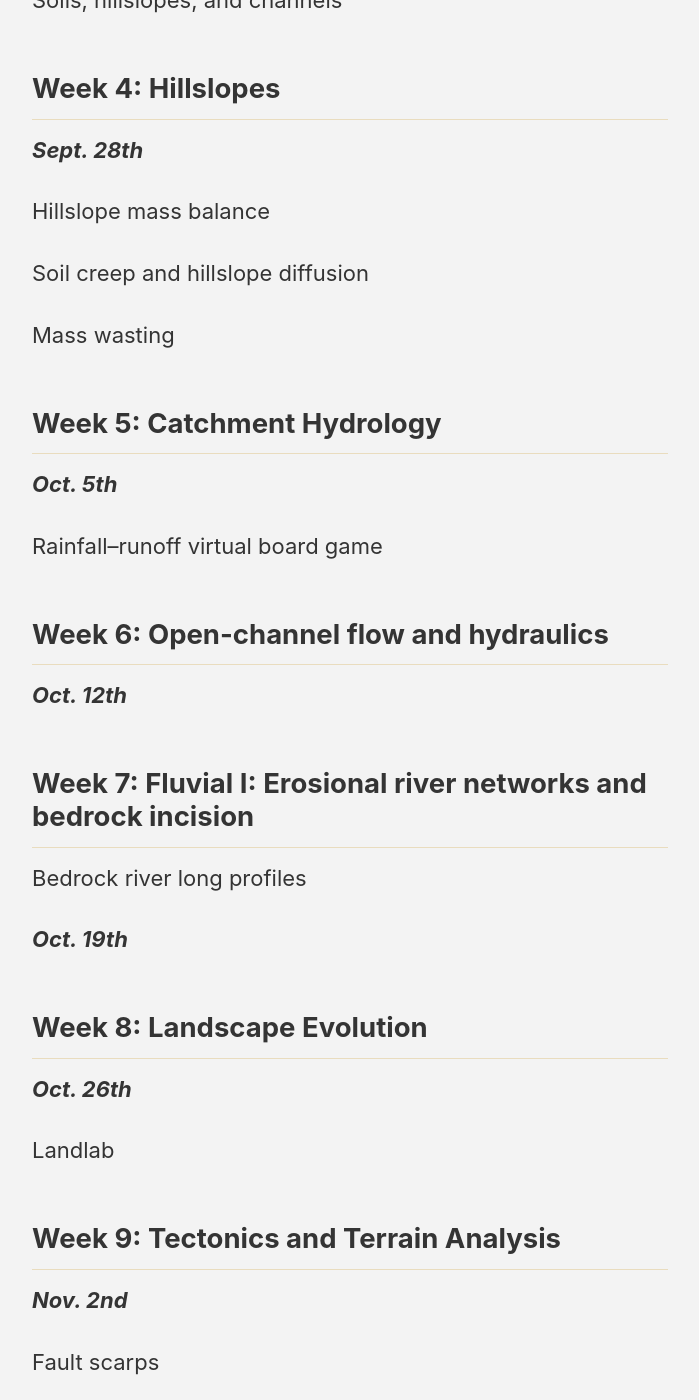
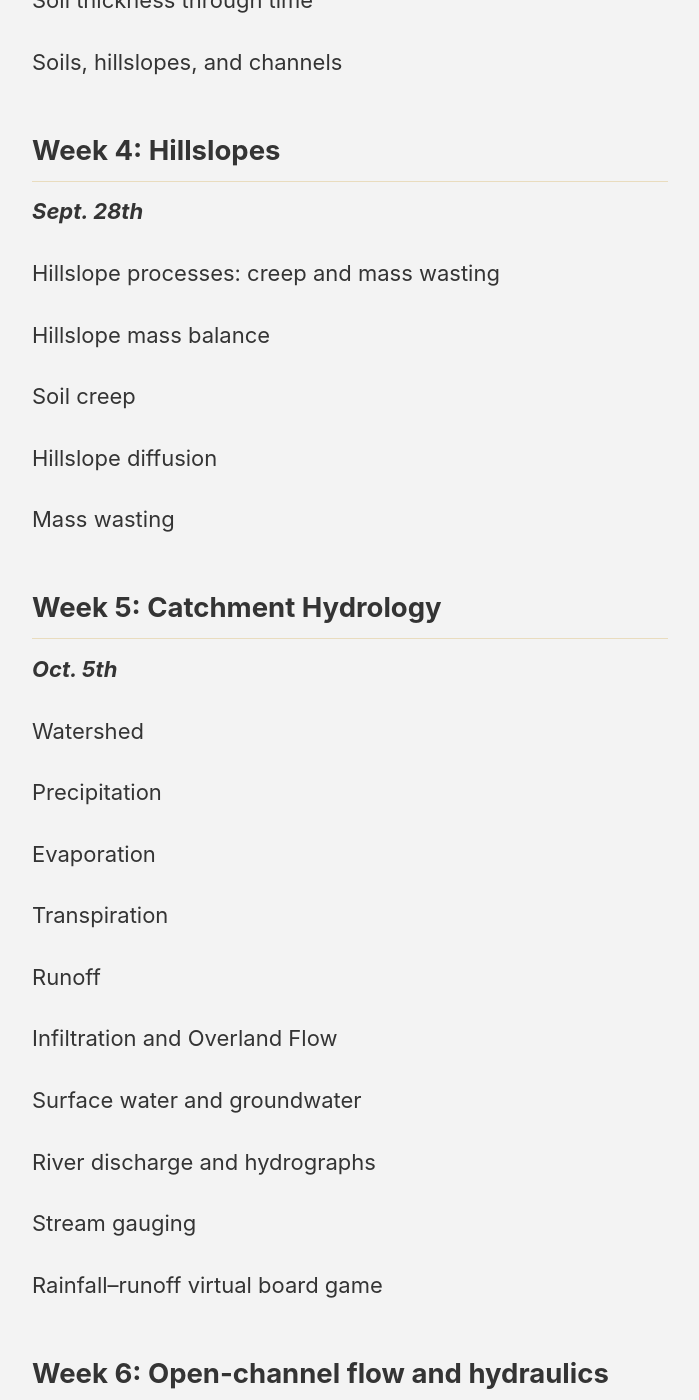
Before and after one commit to GeomorphOnline/GeomorphOnline.github.io, a Jekyll site: the page built from _pages/schedule.md, in a window 1280 px wide and 1400 px high, scrolled down 1962 px. Shown: the whole window, without its empty margins (290-989 px from the left). Built offline with Jekyll 4.4.1, drawn with Linux system fonts in a browser that asks for light colours; cached includes are drawn as plain includes; nearby versions of some CDN libraries; some of the changed text lies outside the part shown.

Commit message:
populating topics; spacing

```diff
--- a/_pages/schedule.md
+++ b/_pages/schedule.md
@@ -9,6 +9,7 @@ permalink: /schedule/
 
 *This schedule will be updated over the course of the semester.*
 
+
 ## Week 1: Introduction: Landforms, Geomorphic Process Domains
 
 ***Sept. 7th***
@@ -19,11 +20,14 @@ permalink: /schedule/
 
 [Geomorphic Process Domains](/introduction/process_domains/)
 
-## Week 2: Background: Geomorphic Transport Laws; Mapping and Surveying
+
+## Week 2: Core concepts of form and process; Mapping
 
 ***Sept. 14th***
 
 [Geomorphic Transport Laws](/introduction/transport_laws)
+
+Form and Process
 
 [Topography and Bathymetry](/topobathy/topography_bathymetry/)
 
@@ -32,6 +36,7 @@ Topographic Maps
 Land Surveying
 
 Remote Sensing
+
 
 ## Week 3: Soils
 
@@ -57,25 +62,77 @@ Soil thickness through time
 
 Soils, hillslopes, and channels
 
+
 ## Week 4: Hillslopes
 
 ***Sept. 28th***
 
+Hillslope processes: creep and mass wasting
+
 Hillslope mass balance
 
-Soil creep and hillslope diffusion
+Soil creep
+
+Hillslope diffusion
 
 Mass wasting
+
 
 ## Week 5: Catchment Hydrology
 
 ***Oct. 5th***
 
+Watershed
+
+Precipitation
+
+Evaporation
+
+Transpiration
+
+Runoff
+
+Infiltration and Overland Flow
+
+Surface water and groundwater
+
+River discharge and hydrographs
+
+Stream gauging
+
 Rainfall--runoff virtual board game
+
 
 ## Week 6: Open-channel flow and hydraulics
 
 ***Oct. 12th***
+
+Continuity
+
+Conceptual introduction
+
+Discharge through a rectangular channel
+
+Laminar flow
+
+Turbulent flow
+
+Pressure and body forces
+
+Steady, uniform flow
+
+Roughness
+
+Shear velocity
+
+Chezy Equation
+
+Manning's Equation
+
+Prandtl mixing
+
+Law of the Wall
+
 
 ## Week 7: Fluvial I: Erosional river networks and bedrock incision
 
@@ -83,11 +140,13 @@ Bedrock river long profiles
 
 ***Oct. 19th***
 
+
 ## Week 8: Landscape Evolution
 
 ***Oct. 26th***
 
 Landlab
+
 
 ## Week 9: Tectonics and Terrain Analysis
 
@@ -95,15 +154,18 @@ Landlab
 
 Fault scarps
 
+
 ## Week 10: Terrain Analysis and Geochronology
 
 LSDTopoTools + data --OR-- OSL exercise
 
 ***Nov. 9th***
 
+
 ## Week 11: Fluvial II: Sediment transport and alluvial rivers
 
 ***Nov. 16th***
+
 
 ## Week 12: Coastal geomorphology
 
@@ -111,13 +173,16 @@ LSDTopoTools + data --OR-- OSL exercise
 
 Half week: Happy Thanksgiving!
 
+
 ## Week 13: Glacial processes
 
 ***Nov. 30th***
 
+
 ## Week 14: Aeolian, Planetary, and An Eye for the Landscape (Wrap-up)
 
 ***Dec. 7th***
+
 
 ## Week 15: Final Project Presentations
 
```
